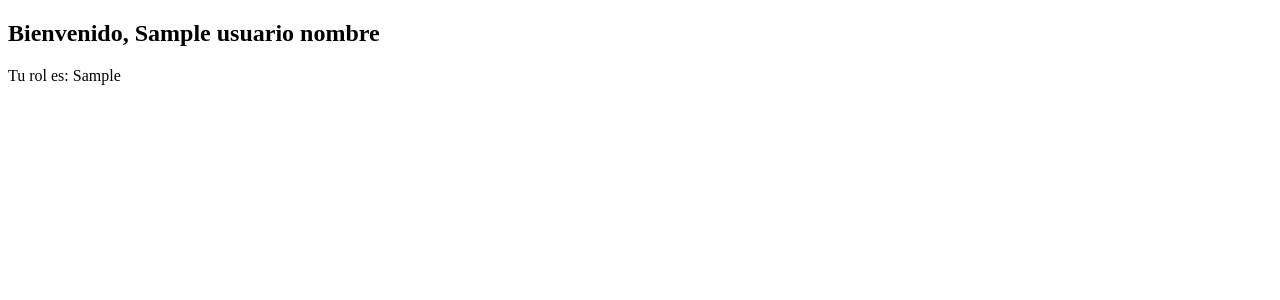
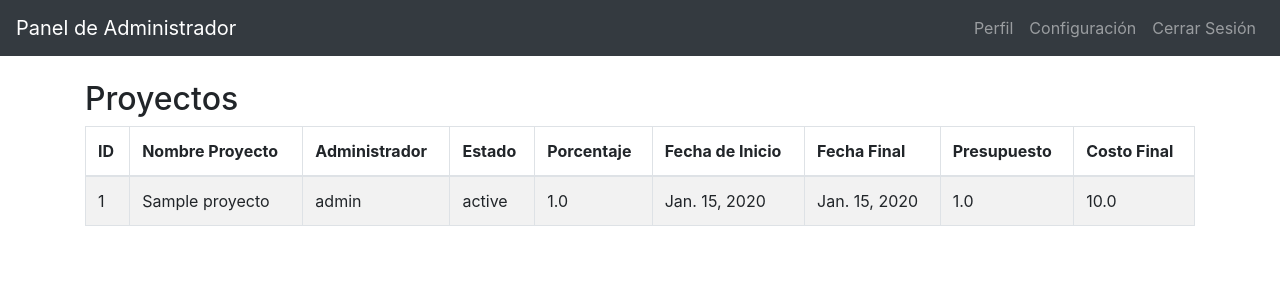
Before and after one commit to LuisAnt311/Tablero-de-Proyectos, a Django app: template ProyectoDjango/planneiro/applogin/templates/MenusAdmins/admin_dashboard.html in a window 1280 px wide. Shown: the top 300 px of the page. Run offline with Django 5.2, Linux system fonts and the light colour scheme; data comes from the database, SQL or seed files in the repository; tables that the repository leaves empty hold one stand-in row (values such as "Sample post"); the template is opened without the code that fills it: values that come from a table or form of the project are taken from there, most other values are stand-ins (such as "Sample title", 1, 10 or a date in 2020); some libraries are stand-ins or nearby versions.

Commit message:
Templates iniciales para las funcionalidades
Se crean los templates para una vez se loguea se pueda  ver proyectos en los que esta un colaborador o los demas cosas

```diff
--- a/ProyectoDjango/planneiro/applogin/templates/MenusAdmins/admin_dashboard.html
+++ b/ProyectoDjango/planneiro/applogin/templates/MenusAdmins/admin_dashboard.html
@@ -1,16 +1,66 @@
-<!-- templates/admin_dashboard.html -->
-<!DOCTYPE html>
-<html lang="en">
-<head>
-    <meta charset="UTF-8">
-    <meta name="viewport" content="width=device-width, initial-scale=1.0">
-    <title>Panel de Administrador</title>
-</head>
-<body>
-    <h2>Bienvenido, {{ usuario_nombre }}</h2>
-    <p>Tu rol es: {{ usuario_rol }}</p>
-    {% if request.session.usuario_id %}
-    <a href="{% url 'logout' %}">Cerrar Sesión</a>
-{% endif %}
-</body>
-</html>
+{% extends 'MenusAdmins/base_dashboard.html' %}
+{% block title %}Panel de Administrador{% endblock %}
+{% block content %}
+    <h2>Proyectos</h2>
+    <div class="table-responsive">
+        <table class="table table-striped table-bordered">
+            <thead>
+                <tr>
+                    <th>ID</th>
+                    <th>Nombre Proyecto</th>
+                    <th>Administrador</th>
+                    <th>Estado</th>
+                    <th>Porcentaje</th>
+                    <th>Fecha de Inicio</th>
+                    <th>Fecha Final</th>
+                    <th>Presupuesto</th>
+                    <th>Costo Final</th>
+                </tr>
+            </thead>
+            <tbody>
+                {% for proyecto in proyectos %}
+                <tr>
+                    <td>{{ proyecto.id }}</td>
+                    <td>{{ proyecto.nombre_proyecto }}</td>
+                    <td>{{ proyecto.admin_proyecto_usuario.nombre_usuario }}</td>
+                    <td>{{ proyecto.estado }}</td>
+                    <td>{{ proyecto.porcentaje }}</td>
+                    <td>{{ proyecto.fecha_inicio }}</td>
+                    <td>{{ proyecto.fecha_final }}</td>
+                    <td>{{ proyecto.presupuesto }}</td>
+                    <td>{{ proyecto.costo_final }}</td>
+                </tr>
+                {% empty %}
+                <tr>
+                    <td colspan="9">No se encontraron proyectos.</td>
+                </tr>
+                {% endfor %}
+            </tbody>
+        </table>
+    </div>
+    {% if proyectos.has_other_pages %}
+    <nav aria-label="Paginación">
+        <ul class="pagination justify-content-center">
+            {% if proyectos.has_previous %}
+            <li class="page-item">
+                <a class="page-link" href="?page={{ proyectos.previous_page_number }}" aria-label="Anterior">
+                    <span aria-hidden="true">&laquo;</span>
+                </a>
+            </li>
+            {% endif %}
+            {% for num in proyectos.paginator.page_range %}
+            <li class="page-item {% if num == proyectos.number %}active{% endif %}">
+                <a class="page-link" href="?page={{ num }}">{{ num }}</a>
+            </li>
+            {% endfor %}
+            {% if proyectos.has_next %}
+            <li class="page-item">
+                <a class="page-link" href="?page={{ proyectos.next_page_number }}" aria-label="Siguiente">
+                    <span aria-hidden="true">&raquo;</span>
+                </a>
+            </li>
+            {% endif %}
+        </ul>
+    </nav>
+    {% endif %}
+{% endblock %}
--- /dev/null
+++ b/ProyectoDjango/planneiro/applogin/templates/MenusAdmins/base_dashboard.html
@@ -0,0 +1,49 @@
+<!DOCTYPE html>
+<html lang="es">
+<head>
+    <meta charset="UTF-8">
+    <meta name="viewport" content="width=device-width, initial-scale=1.0">
+    <title>{% block title %}Panel de Administrador{% endblock %}</title>
+    <!-- Bootstrap CSS -->
+    <link href="https://stackpath.bootstrapcdn.com/bootstrap/4.5.2/css/bootstrap.min.css" rel="stylesheet">
+    <!-- Font Awesome -->
+    <link rel="stylesheet" href="https://cdnjs.cloudflare.com/ajax/libs/font-awesome/5.15.4/css/all.min.css">
+    <!-- Custom styles -->
+    <style>
+        /* Estilos personalizados pueden ir aquí */
+    </style>
+</head>
+<body>
+    <!-- Navbar -->
+    <nav class="navbar navbar-expand-lg navbar-dark bg-dark">
+        <a class="navbar-brand" href="#">Panel de Administrador</a>
+        <button class="navbar-toggler" type="button" data-toggle="collapse" data-target="#navbarNavDropdown" aria-controls="navbarNavDropdown" aria-expanded="false" aria-label="Toggle navigation">
+            <span class="navbar-toggler-icon"></span>
+        </button>
+        <div class="collapse navbar-collapse" id="navbarNavDropdown">
+            <ul class="navbar-nav ml-auto">
+                <li class="nav-item">
+                    <a class="nav-link" href="#">Perfil</a>
+                </li>
+                <li class="nav-item">
+                    <a class="nav-link" href="#">Configuración</a>
+                </li>
+                <li class="nav-item">
+                    <a class="nav-link" href="{% url 'logout' %}">Cerrar Sesión</a>
+                </li>
+            </ul>
+        </div>
+    </nav>
+
+    <!-- Contenido principal -->
+    <div class="container mt-4">
+        {% block content %}
+        {% endblock %}
+    </div>
+
+    <!-- Bootstrap JS y dependencias -->
+    <script src="https://code.jquery.com/jquery-3.5.1.slim.min.js"></script>
+    <script src="https://cdn.jsdelivr.net/npm/@popperjs/core@2.5.2/dist/umd/popper.min.js"></script>
+    <script src="https://stackpath.bootstrapcdn.com/bootstrap/4.5.2/js/bootstrap.min.js"></script>
+</body>
+</html>
```
Also changed, not shown: ProyectoDjango/planneiro/applogin/templates/MenusUsuarios/baseusu_dashboard.html (added, +49 -0 lines), ProyectoDjango/planneiro/applogin/templates/MenusUsuarios/user_dashboard.html (+26 -15 lines).
